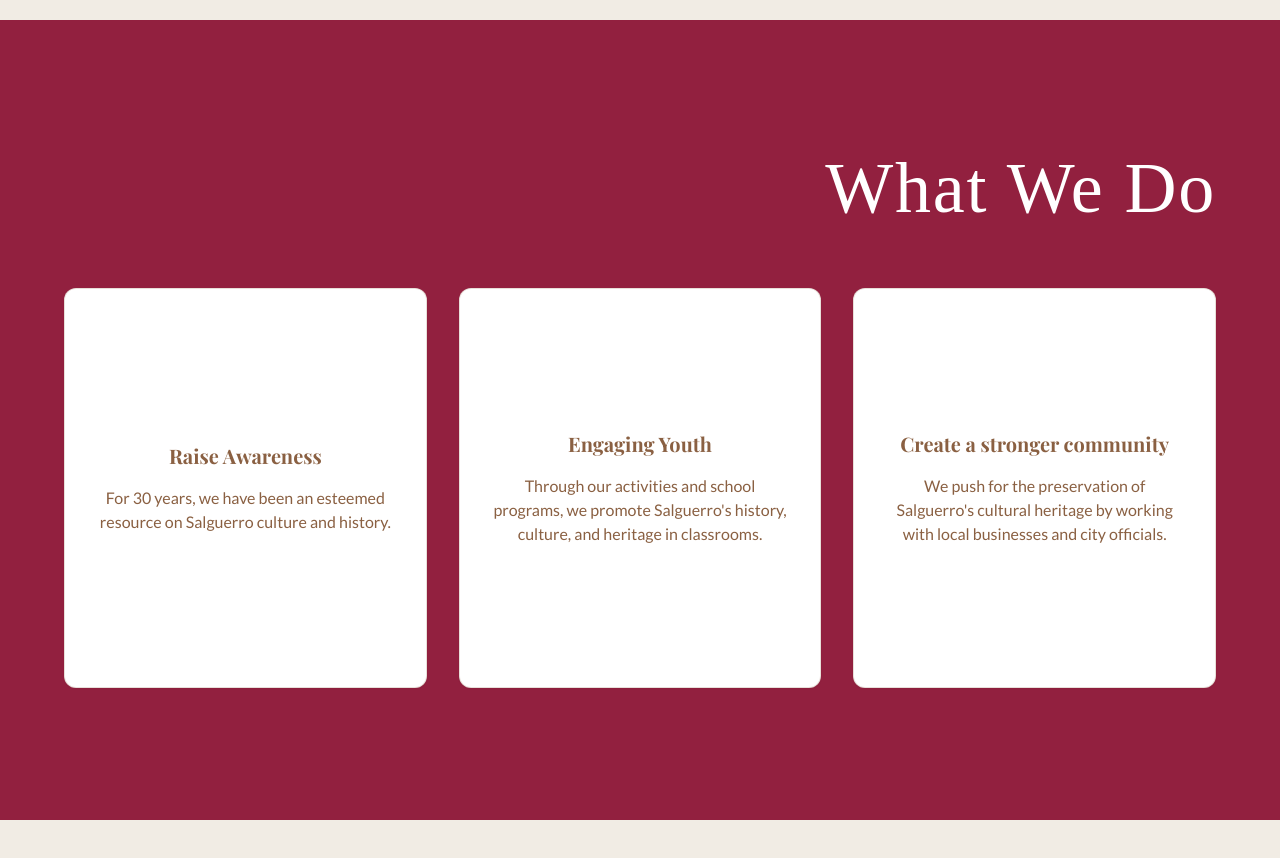
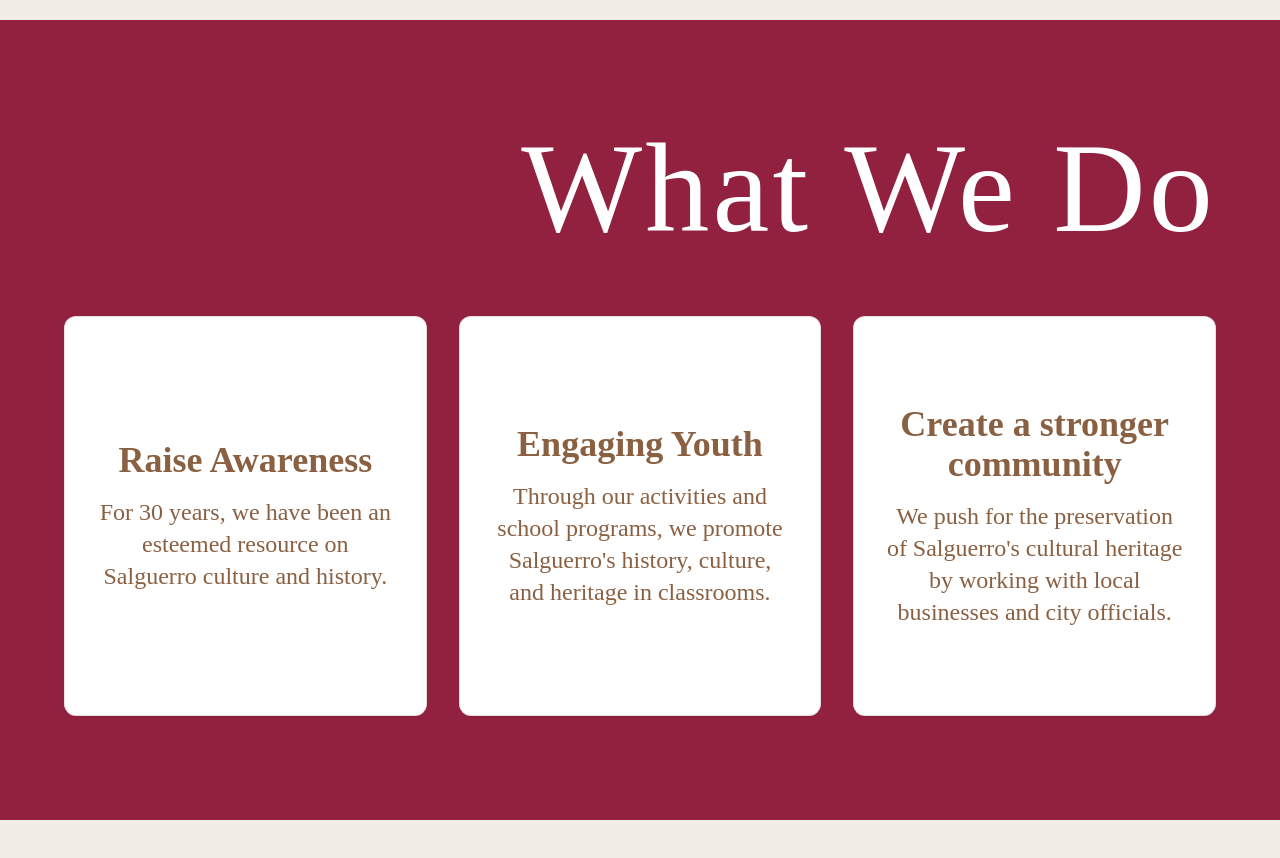
Before and after one commit to manthan1/her-shield-community, a React (Vite) app: page / in a window 1280 px wide. Shown: the part 1580-2438 px from the top of the page. Built offline with nearby package versions, Linux system fonts and the light colour scheme; a web font is replaced by a local one.

Commit message:
Update "What We Do" section
Increase font size of heading and text in the cards. Apply "Tan Mon Cheri" font to the heading.

```diff
--- a/src/components/SinglePageApp.tsx
+++ b/src/components/SinglePageApp.tsx
@@ -236,7 +236,7 @@ const SinglePageApp = () => {
       <section className="min-h-screen flex items-center py-12 sm:py-16 md:py-20 bg-crimson">
         <div className="container mx-auto px-4 sm:px-6">
           <div className="max-w-6xl mx-auto">
-            <h2 className="font-heading text-3xl sm:text-4xl md:text-6xl lg:text-7xl tracking-wide text-white text-right mb-8 sm:mb-12 md:mb-16">
+            <h2 className="font-heading text-5xl sm:text-6xl md:text-7xl lg:text-8xl xl:text-9xl tracking-wide text-white text-right mb-8 sm:mb-12 md:mb-16">
               What We Do
             </h2>
 
@@ -244,8 +244,8 @@ const SinglePageApp = () => {
               {whatWeDo.map((item, index) => (
                 <Card key={index} className="bg-white border-warm-brown/20 min-h-[300px] sm:min-h-[350px] md:min-h-[400px]">
                   <CardContent className="p-4 sm:p-6 md:p-8 text-center h-full flex flex-col justify-center">
-                    <h3 className="font-serif text-base sm:text-lg md:text-xl font-bold mb-3 sm:mb-4 text-warm-brown">{item.title}</h3>
-                    <p className="text-xs sm:text-sm md:text-base leading-relaxed text-warm-brown">{item.description}</p>
+                    <h3 className="font-heading text-xl sm:text-2xl md:text-3xl lg:text-4xl font-bold mb-3 sm:mb-4 text-warm-brown">{item.title}</h3>
+                    <p className="font-heading text-base sm:text-lg md:text-xl lg:text-2xl leading-relaxed text-warm-brown">{item.description}</p>
                   </CardContent>
                 </Card>
               ))}
```
